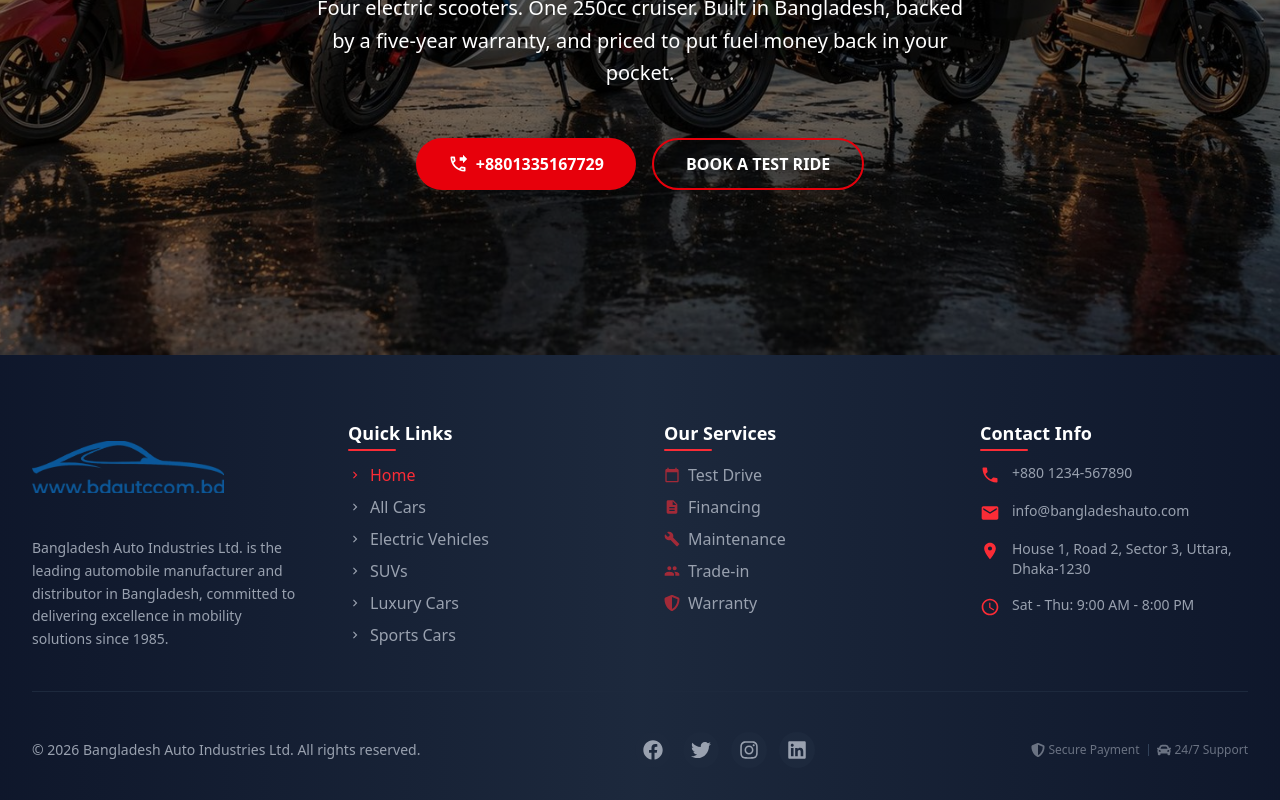
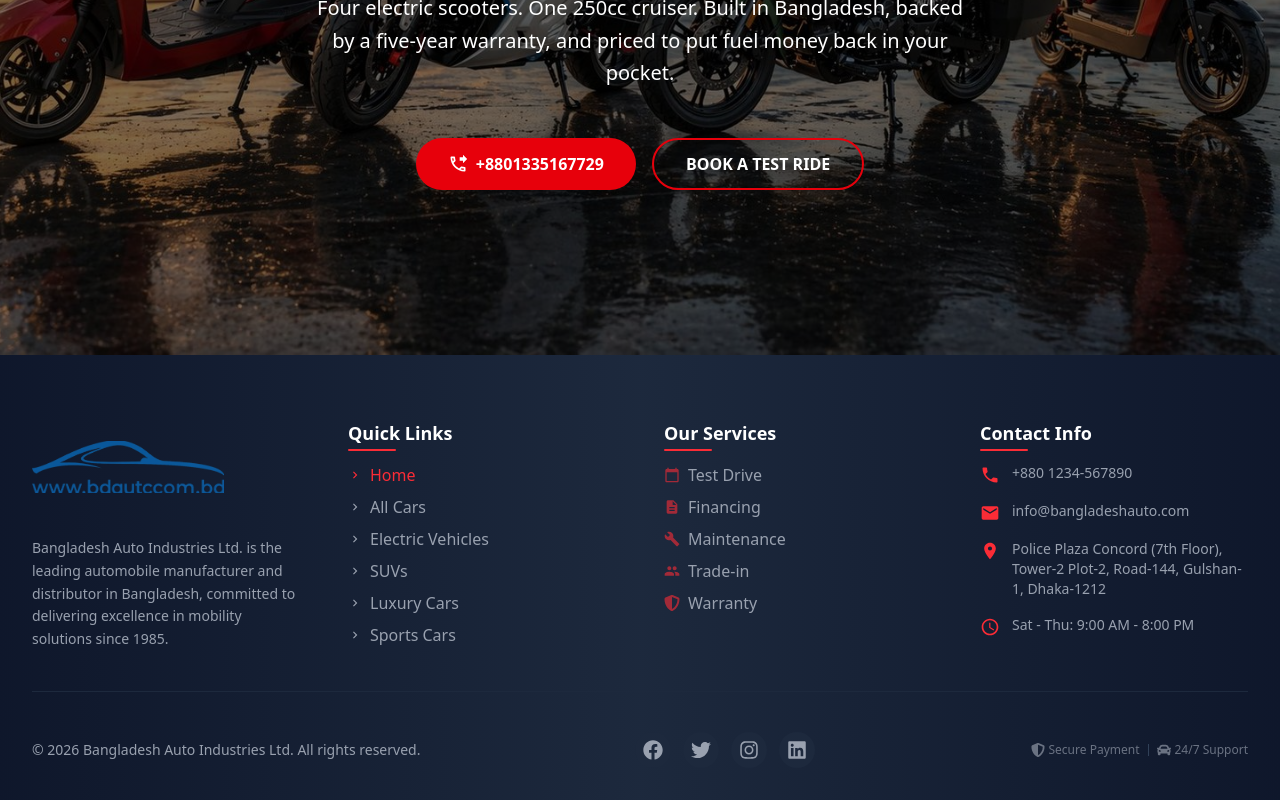
Before and after one commit to Kamiaaa/bdauto.com.bd, a Next.js app: page / in a window 1280 px wide. Shown: the part 2389-3189 px from the top of the page. Built offline with nearby package versions, Linux system fonts and the light colour scheme; a web font is replaced by a local one.

Commit message:
Address updated from footer

```diff
--- a/app/components/Footer.tsx
+++ b/app/components/Footer.tsx
@@ -44,7 +44,7 @@ const Footer = () => {
   const contactInfo = [
     { icon: <MdPhone className="w-5 h-5" />, label: 'Phone', value: '+880 1234-567890', link: 'tel:+8801234567890' },
     { icon: <MdEmail className="w-5 h-5" />, label: 'Email', value: 'info@bangladeshauto.com', link: 'mailto:info@bangladeshauto.com' },
-    { icon: <MdLocationOn className="w-5 h-5" />, label: 'Address', value: 'House 1, Road 2, Sector 3, Uttara, Dhaka-1230', link: null },
+    { icon: <MdLocationOn className="w-5 h-5" />, label: 'Address', value: 'Police Plaza Concord (7th Floor), Tower-2 Plot-2, Road-144, Gulshan-1, Dhaka-1212', link: null },
     { icon: <MdAccessTime className="w-5 h-5" />, label: 'Business Hours', value: 'Sat - Thu: 9:00 AM - 8:00 PM', link: null },
   ];
 
```
